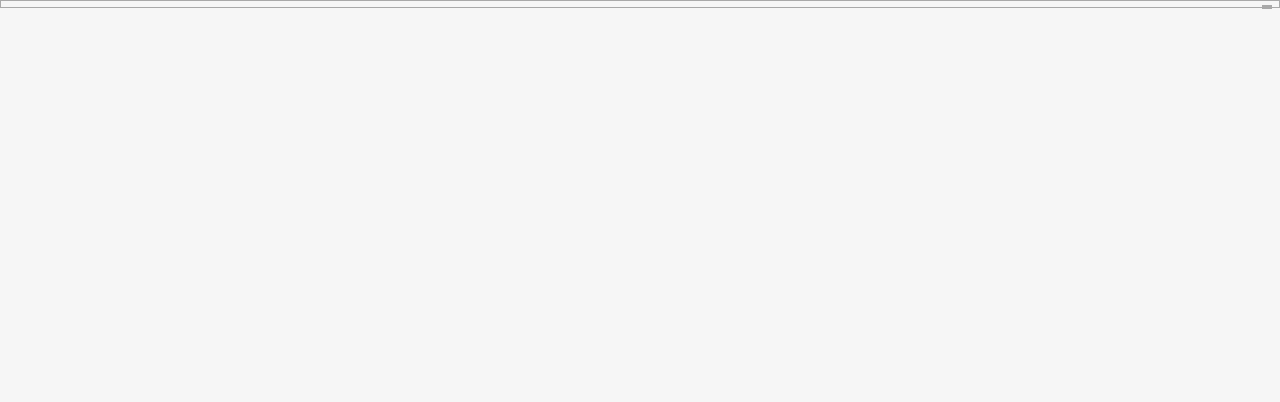
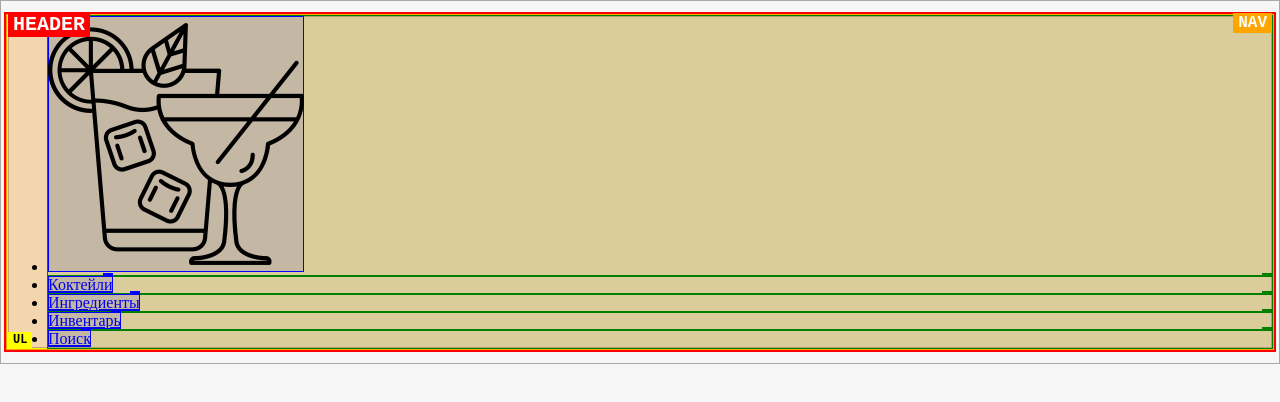
Before and after one commit to notoriginallink/notoriginallink.github.io, a plain HTML site: page index.html in a window 1280 px wide. Drawn offline with Linux system fonts and the light colour scheme.

Commit message:
feat: add header

```diff
--- a/index.html
+++ b/index.html
@@ -4,10 +4,21 @@
     <title>CockTail</title>
     <link href="outline/css/outline-prototype-label.css" rel="stylesheet">
     <meta charset="UTF-8">
-    <meta name="keywords" content="коктейли, рецепты, алкоголь, бармен, бар">
+    <meta name="keywords" content="коктейли, рецепты, бармен">
     <meta name="description" content="Сайт с информацией о коктейлях и всём, что с ними связано">
     <meta name="author" content="Толстов Данил M3303">
 </head>
 <body>
+<header>
+    <nav>
+        <ul>
+            <li><img src="img/logo.png" alt="logo" sizes="10px"></li>
+            <li><a href="index.html">Коктейли</a></li>
+            <li><a href="index.html">Ингредиенты</a></li>
+            <li><a href="index.html">Инвентарь</a></li>
+            <li><a href="index.html">Поиск</a></li>
+        </ul>
+    </nav>
+</header>
 </body>
 </html>
```
Also changed, not shown: img/logo.png (added).
